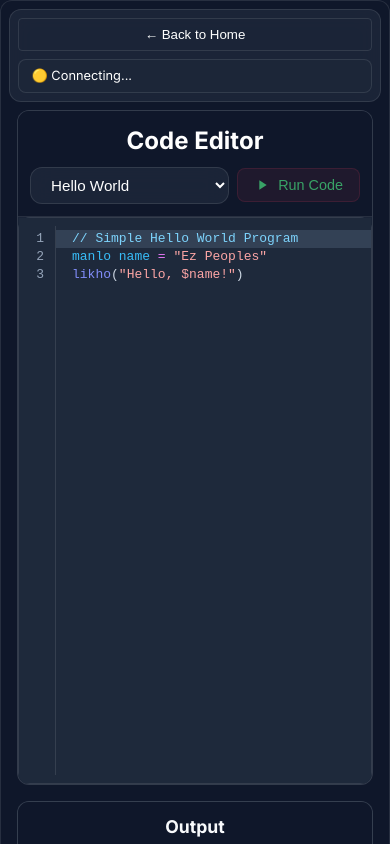
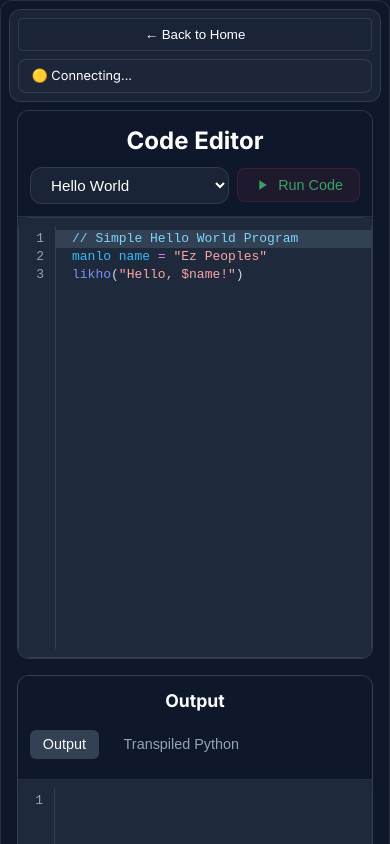
Before and after one commit to amanverma-765/Ez-Lang, a React (Vite) app: page /editor in a window 390 px wide. Shown: the top 844 px of the page. Built offline with nearby package versions, Linux system fonts and the light colour scheme; no server answers.

Commit message:
updated editor height on mobile devices

```diff
--- a/src/App.css
+++ b/src/App.css
@@ -820,7 +820,7 @@ body {
   }
 
   .editor-section, .output-section {
-    height: 80vh;
+    height: 65vh;
   }
 
   .code-editor, .output-content {
```
